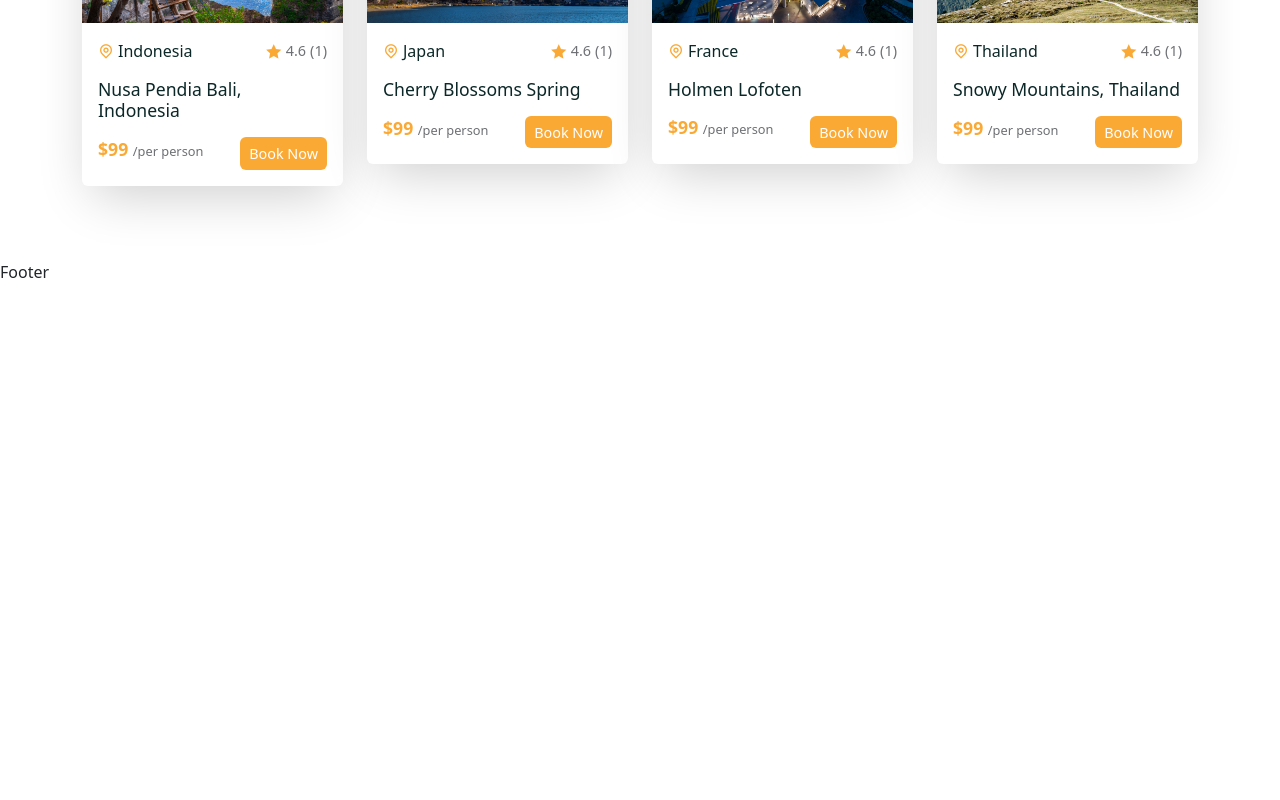
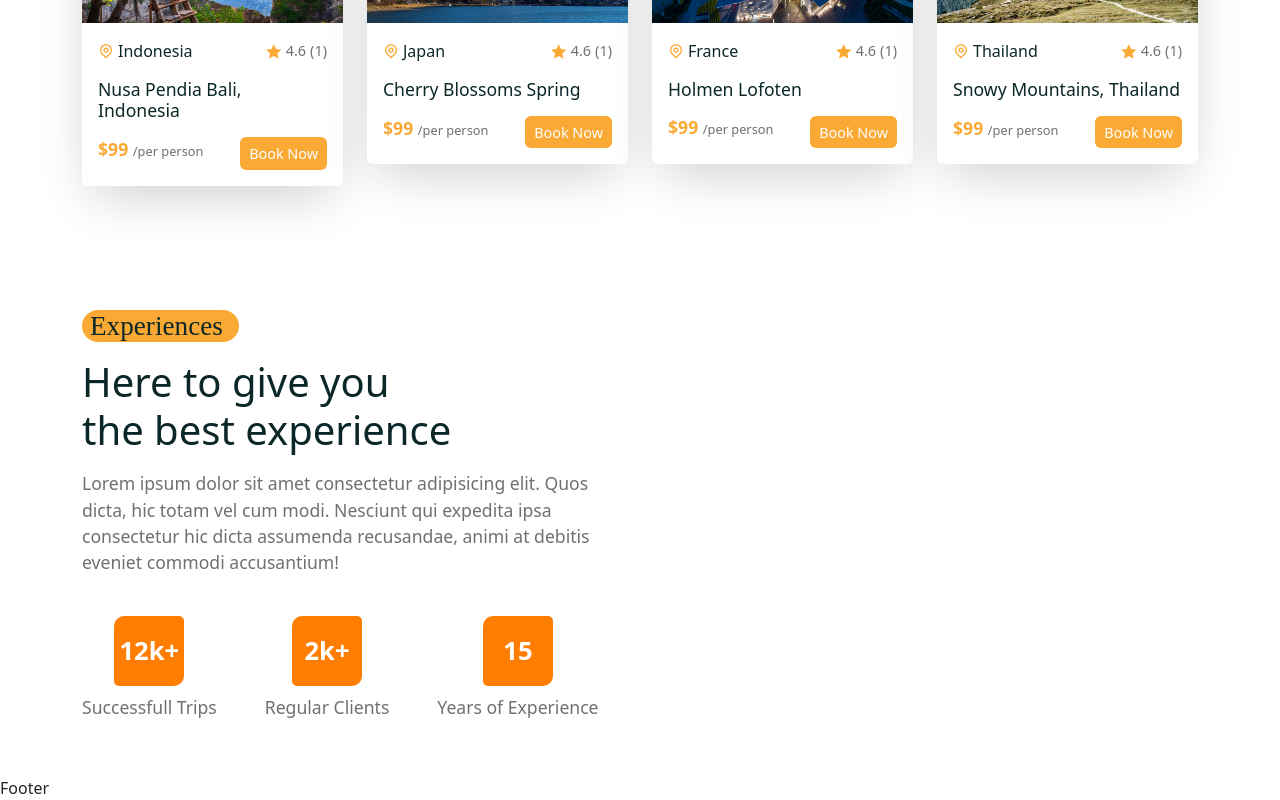
Before and after one commit to b00m3r4ng/MERN-TravelAgency, a React (Create React App) app in the folder tour-management/frontend/: page /home in a window 1280 px wide. Shown: the part 1749-2549 px from the top of the page. Before the commit the page ends 2033 px from the top, so only its background shows below. Built offline with nearby package versions, Linux system fonts and the light colour scheme; a web font is replaced by a local one.

Commit message:
Experience Section CSS

```diff
--- a/tour-management/frontend/src/pages/Home.jsx
+++ b/tour-management/frontend/src/pages/Home.jsx
@@ -69,9 +69,9 @@ const Home = () => {
       <section>
         <Container>
           <Row>
-            <Col lg='12' className="mb-5">
-            <Subtitle subtitle={"Explore"} />
-            <h2 className="featured__tour-title">Our Featured Tours</h2>
+            <Col lg="12" className="mb-5">
+              <Subtitle subtitle={"Explore"} />
+              <h2 className="featured__tour-title">Our Featured Tours</h2>
             </Col>
             <FeaturedToursList />
           </Row>
@@ -79,7 +79,41 @@ const Home = () => {
       </section>
       {/* Featured Tours End */}
       {/* Experience Start */}
-
+      <section>
+        <Container>
+          <Row>
+            <Col lg="6">
+              <div className="experience__content">
+                <Subtitle subtitle={"Experiences"} />
+                <h2>
+                  Here to give you <br /> the best experience
+                </h2>
+                <p>
+                  Lorem ipsum dolor sit amet consectetur adipisicing elit. Quos
+                  dicta, hic totam vel cum modi. Nesciunt qui expedita ipsa
+                  consectetur hic dicta assumenda recusandae, animi at debitis
+                  eveniet commodi accusantium!
+                </p>
+              </div>
+              <div className="counter__wrapper d-flex align-items-center gap-5">
+                <div className="counter__box">
+                  <span>12k+</span>
+                  <h6>Successfull Trips</h6>
+                </div>
+                <div className="counter__box">
+                  <span>2k+</span>
+                  <h6>Regular Clients</h6>
+                </div>
+                <div className="counter__box">
+                  <span>15</span>
+                  <h6>Years of Experience</h6>
+                </div>
+              </div>
+            </Col>
+            <Col lg="6"></Col>
+          </Row>
+        </Container>
+      </section>
       {/* Experience End */}
     </>
   );
--- a/tour-management/frontend/src/styles/home.css
+++ b/tour-management/frontend/src/styles/home.css
@@ -54,3 +54,39 @@ hero__content h1 .highlight {
   font-size: 2.3rem;
   font-weight: 500;
 }
+
+.experience__content h2 {
+  font-size: 2.5rem;
+  margin-top: 1rem;
+  font-weight: 500;
+}
+
+.experience__content p {
+  font-size: 1.1rem;
+  color: var(--text-color);
+  margin-top: 1rem;
+}
+
+.counter__wrapper {
+  margin-top: 2.5rem;
+}
+
+.counter__box span {
+  width: 70px;
+  height: 70px;
+  margin: auto;
+  display: flex;
+  align-items: center;
+  justify-content: center;
+  background: var(--primary-color);
+  color: #fff;
+  font-size: 1.6rem;
+  font-weight: 600;
+  border-radius: 10px 5px 10px 5px;
+}
+
+.counter__box h6 {
+  font-size: 1.1rem;
+  margin-top: 0.7rem;
+  color: var(--text-color);
+}
```
Also changed, not shown: 1 other file (tests, documents, lock files or other folders).
